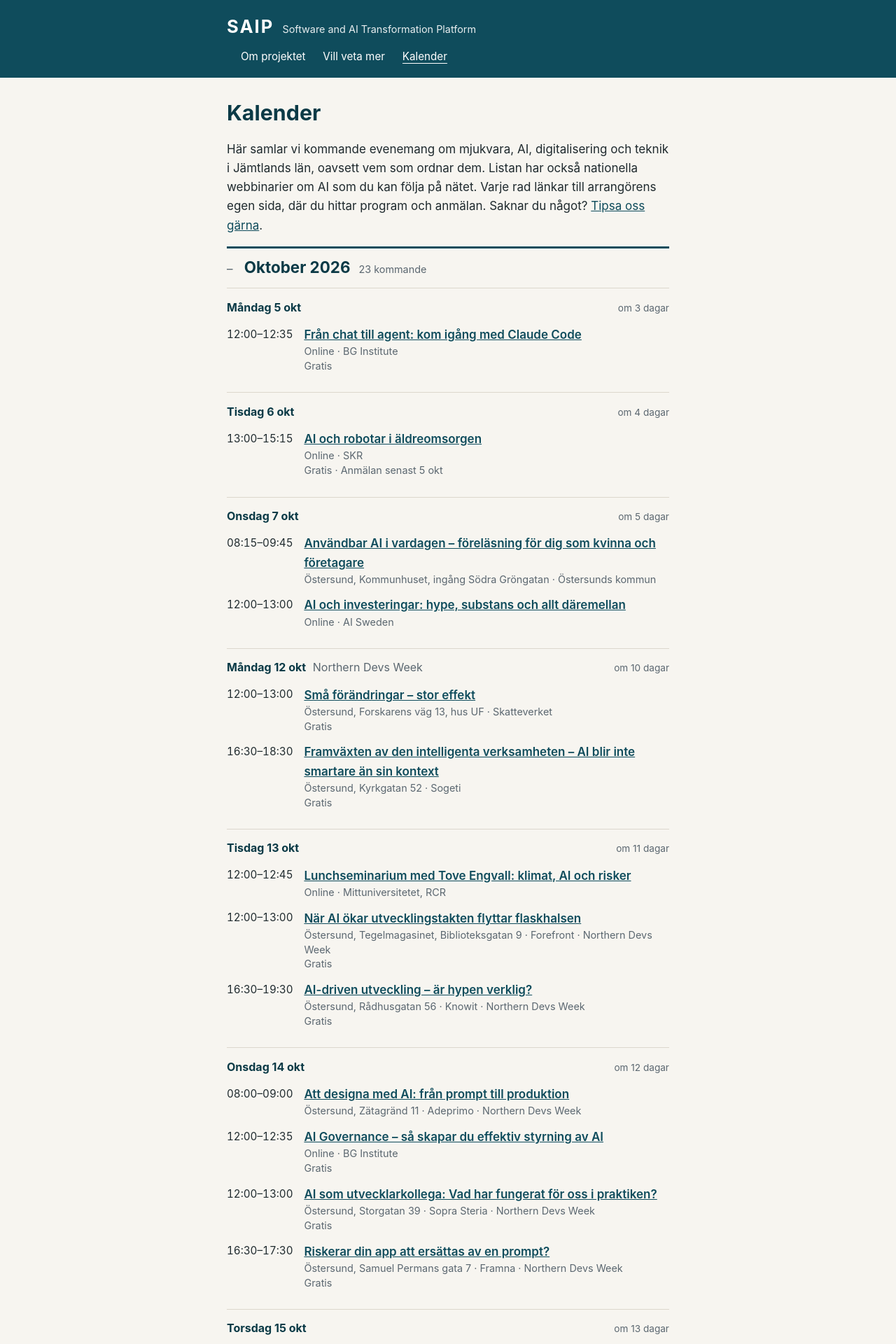
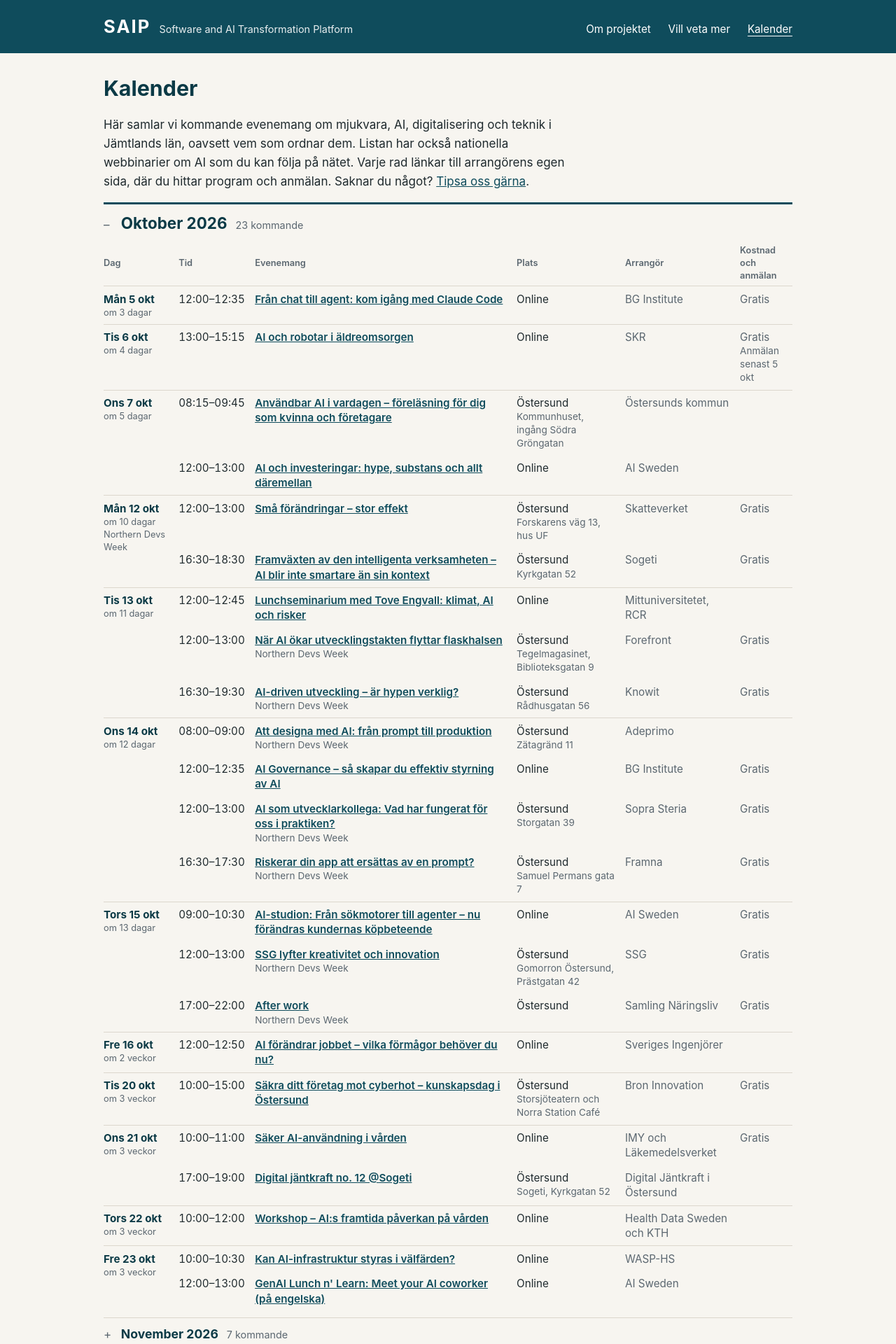
Before and after one commit to seegroup/seegroup.github.io, a Jekyll site: the page built from saip/kalender.md, in a window 1280 px wide. Shown: the top 1920 px of the page at 70% size. Built offline with Jekyll 4.4.1, drawn with Linux system fonts in a browser that asks for light colours; some of the changed text lies outside the part shown.

Commit message:
Show the SAIP calendar as a table with columns
On a computer screen each month is now a table with the columns Dag, Tid, Evenemang, Plats, Arrangör and Kostnad och anmälan. The day stands once and spans all events of that day. The calendar page is wider than the other SAIP pages to give the columns room. On a phone the same rows stack, with the time in a left column.

```diff
--- a/_layouts/saip.html
+++ b/_layouts/saip.html
@@ -78,16 +78,38 @@
     details.month.past { padding: 0.3rem 0; }
     .month-past { margin: 0.75rem 0 0; }
     .toggle-past { font: inherit; font-size: 0.9rem; color: var(--accent); background: none; border: 0; padding: 0; text-decoration: underline; cursor: pointer; }
-    .day { border-top: 1px solid var(--line); padding: 0.9rem 0 0.4rem; margin-top: 0.75rem; }
-    .day h3 { display: flex; flex-wrap: wrap; align-items: baseline; font-size: 1rem; margin: 0 0 0.5rem; color: var(--accent-dark); }
-    .day-in { margin-left: auto; padding-left: 0.6rem; font-size: 0.85rem; font-weight: 400; color: var(--muted); }
-    .day-series { font-weight: 400; color: var(--muted); margin-left: 0.6rem; }
-    .events { list-style: none; margin: 0; padding: 0; }
-    .event { display: flex; gap: 0.9rem; padding: 0.3rem 0 0.5rem; }
-    .event-time { flex: 0 0 6rem; font-size: 0.95rem; font-variant-numeric: tabular-nums; white-space: nowrap; padding-top: 0.05rem; }
-    .event-body { flex: 1 1 auto; min-width: 0; }
-    .event-title { font-weight: 600; }
-    .event-body .small { display: block; font-size: 0.9rem; line-height: 1.45; }
+    body.wide .wrap { max-width: 64rem; }
+    body.wide main .wrap > p { max-width: 42rem; }
+    table.events { width: 100%; border-collapse: collapse; font-size: 0.95rem; line-height: 1.4; margin-top: 0.75rem; }
+    table.events thead th { text-align: left; font-size: 0.8rem; font-weight: 600; color: var(--muted); padding: 0 0.9rem 0.35rem 0; }
+    table.events td, table.events tbody th { text-align: left; vertical-align: top; padding: 0.45rem 0.9rem 0.45rem 0; }
+    table.events tr > :last-child { padding-right: 0; }
+    tbody.day > tr:first-child > * { border-top: 1px solid var(--line); }
+    .c-day { white-space: nowrap; color: var(--accent-dark); }
+    .c-day span { display: block; font-size: 0.8rem; font-weight: 400; color: var(--muted); white-space: normal; }
+    .c-time { white-space: nowrap; font-variant-numeric: tabular-nums; }
+    .c-title a { font-weight: 600; }
+    .c-title { width: 38%; }
+    .sub { display: block; font-size: 0.85rem; color: var(--muted); }
+    .c-org, .c-cost { color: var(--muted); }
+    @media (max-width: 760px) {
+      table.events, table.events tbody, table.events tr, table.events td, table.events tbody th { display: block; }
+      table.events thead { display: none; }
+      tbody.day { border-top: 1px solid var(--line); padding: 0.6rem 0 0.3rem; }
+      tbody.day > tr:first-child > * { border-top: 0; }
+      table.events tr.event { display: grid; grid-template-columns: 6rem 1fr; column-gap: 0.9rem; padding-bottom: 0.5rem; }
+      table.events tbody.day th.c-day { display: flex; }
+      table.events td, table.events tbody th { padding: 0; }
+      .c-day { grid-column: 1 / -1; grid-row: 1; display: flex; flex-wrap: wrap; align-items: baseline; gap: 0 0.6rem; font-size: 1rem; margin-bottom: 0.4rem; }
+      .c-day span { display: inline; }
+      .c-day .day-in { margin-left: auto; order: 3; }
+      .c-time { grid-column: 1; grid-row: auto / span 4; }
+      .c-title, .c-place, .c-org, .c-cost { grid-column: 2; width: auto; }
+      .c-place .sub { display: inline; }
+      .c-place .sub::before { content: ", "; }
+      .c-place, .c-org, .c-cost { font-size: 0.9rem; color: var(--muted); }
+      .c-cost:empty { display: none; }
+    }
     .mark { display: inline-block; font-size: 0.75rem; font-weight: 600; letter-spacing: 0.04em; color: var(--accent); border: 1px solid var(--accent); border-radius: 0.25rem; padding: 0 0.35rem; margin-left: 0.35rem; vertical-align: 0.1em; }
     [hidden] { display: none !important; }
     .site-footer { border-top: 1px solid var(--line); background: var(--surface); padding: 1.75rem 0 2.25rem; font-size: 0.9rem; color: var(--muted); }
@@ -105,7 +127,7 @@
     }
   </style>
 </head>
-<body>
+<body{% if page.wide %} class="wide"{% endif %}>
   <header class="site-header">
     <div class="wrap">
       <a class="brand" href="{{ '/saip/' | relative_url }}">
--- a/saip/kalender.md
+++ b/saip/kalender.md
@@ -12,7 +13,7 @@ permalink: /saip/kalender/
 {% assign days = site.data.saip_events | group_by_exp: "e", "e.start | date: '%Y-%m-%d'" | sort: "name" %}
 {% assign month_names = "Januari,Februari,Mars,April,Maj,Juni,Juli,Augusti,September,Oktober,November,December" | split: "," %}
 {% assign month_short = "jan,feb,mar,apr,maj,jun,jul,aug,sep,okt,nov,dec" | split: "," %}
-{% assign weekdays = "Måndag,Tisdag,Onsdag,Torsdag,Fredag,Lördag,Söndag" | split: "," %}
+{% assign weekdays = "Mån,Tis,Ons,Tors,Fre,Lör,Sön" | split: "," %}
 <div markdown="0">
 <p id="no-upcoming" hidden>Just nu finns inga kommande evenemang i listan.</p>
 {% assign current_month = "" %}
@@ -21,37 +22,37 @@ permalink: /saip/kalender/
 {% assign first = items[0] %}
 {% assign month_key = first.start | date: "%Y-%m" %}
 {% if month_key != current_month %}
-{% unless forloop.first %}</details>
+{% unless forloop.first %}</table>
+</details>
 {% endunless %}
 {% assign current_month = month_key %}
 {% assign m = first.start | date: "%-m" | minus: 1 %}
 <details class="month" open data-month="{{ month_key }}" data-name="{{ month_names[m] | downcase }}">
 <summary><h2>{{ month_names[m] }} {{ first.start | date: "%Y" }}</h2><span class="month-count"></span></summary>
 <p class="month-past" hidden><button type="button" class="toggle-past" aria-expanded="false"></button></p>
+<table class="events">
+<thead><tr><th scope="col">Dag</th><th scope="col">Tid</th><th scope="col">Evenemang</th><th scope="col">Plats</th><th scope="col">Arrangör</th><th scope="col">Kostnad och anmälan</th></tr></thead>
 {% endif %}
 {% assign wd = first.start | date: "%u" | minus: 1 %}
 {% assign m1 = first.start | date: "%-m" | minus: 1 %}
 {% assign series_names = items | map: "series" | uniq %}
 {% assign day_series = nil %}
 {% if series_names.size == 1 and first.series %}{% assign day_series = first.series %}{% endif %}
-<div class="day">
-<h3><time datetime="{{ day.name }}">{{ weekdays[wd] }} {{ first.start | date: "%-d" }} {{ month_short[m1] }}</time>{% if day_series %}<span class="day-series">{{ day_series | escape }}</span>{% endif %}<span class="day-in"></span></h3>
-<ul class="events">
+<tbody class="day">
 {% for e in items %}
 {% assign last_day = e.end | default: e.start %}
-<li class="event" data-end="{{ last_day | date: '%Y-%m-%d' }}">
-<div class="event-time">{{ e.time }}</div>
-<div class="event-body">
-<a class="event-title" href="{{ e.url }}">{{ e.title | escape }}</a>{% if e.saip %}<span class="mark" title="Ordnas av SAIP">SAIP</span>{% endif %}
-<span class="small">{% if e.end and e.end != e.start %}{% assign d2 = e.end | date: "%-d" %}{% assign m2 = e.end | date: "%-m" | minus: 1 %}Till och med {{ d2 }} {{ month_short[m2] }} · {% endif %}{{ e.place }}{% if e.venue %}, {{ e.venue | escape }}{% endif %} · {{ e.organiser | escape }}{% if e.series and day_series == nil %} · {{ e.series | escape }}{% endif %}</span>
-{% if e.cost or e.deadline %}{% assign dd = e.deadline | date: "%-d" %}{% assign dm = e.deadline | date: "%-m" | minus: 1 %}<span class="small">{% if e.cost %}{{ e.cost | escape }}{% endif %}{% if e.cost and e.deadline %} · {% endif %}{% if e.deadline %}Anmälan senast {{ dd }} {{ month_short[dm] }}{% endif %}</span>
-{% endif %}{% if e.note %}<span class="small">{{ e.note | escape }}</span>{% endif %}
-</div>
-</li>
+<tr class="event" data-end="{{ last_day | date: '%Y-%m-%d' }}">
+{% if forloop.first %}<th scope="rowgroup" class="c-day" rowspan="{{ items.size }}"><time datetime="{{ day.name }}">{{ weekdays[wd] }} {{ first.start | date: "%-d" }} {{ month_short[m1] }}</time><span class="day-in"></span>{% if day_series %}<span class="day-series">{{ day_series | escape }}</span>{% endif %}</th>{% endif %}
+<td class="c-time">{{ e.time }}</td>
+<td class="c-title"><a href="{{ e.url }}">{{ e.title | escape }}</a>{% if e.saip %}<span class="mark" title="Ordnas av SAIP">SAIP</span>{% endif %}{% if e.end and e.end != e.start %}{% assign d2 = e.end | date: "%-d" %}{% assign m2 = e.end | date: "%-m" | minus: 1 %}<span class="sub">Till och med {{ d2 }} {{ month_short[m2] }}</span>{% endif %}{% if e.series and day_series == nil %}<span class="sub">{{ e.series | escape }}</span>{% endif %}{% if e.note %}<span class="sub">{{ e.note | escape }}</span>{% endif %}</td>
+<td class="c-place">{{ e.place }}{% if e.venue %}<span class="sub">{{ e.venue | escape }}</span>{% endif %}</td>
+<td class="c-org">{{ e.organiser | escape }}</td>
+<td class="c-cost">{% if e.cost %}{{ e.cost | escape }}{% endif %}{% if e.deadline %}{% assign dd = e.deadline | date: "%-d" %}{% assign dm = e.deadline | date: "%-m" | minus: 1 %}<span class="{% if e.cost %}sub{% endif %}">Anmälan senast {{ dd }} {{ month_short[dm] }}</span>{% endif %}</td>
+</tr>
 {% endfor %}
-</ul>
-</div>
-{% if forloop.last %}</details>
+</tbody>
+{% if forloop.last %}</table>
+</details>
 {% endif %}
 {% endfor %}
 <script>
```
Also changed, not shown: other parts of saip/kalender.md (+6 -5 lines).
